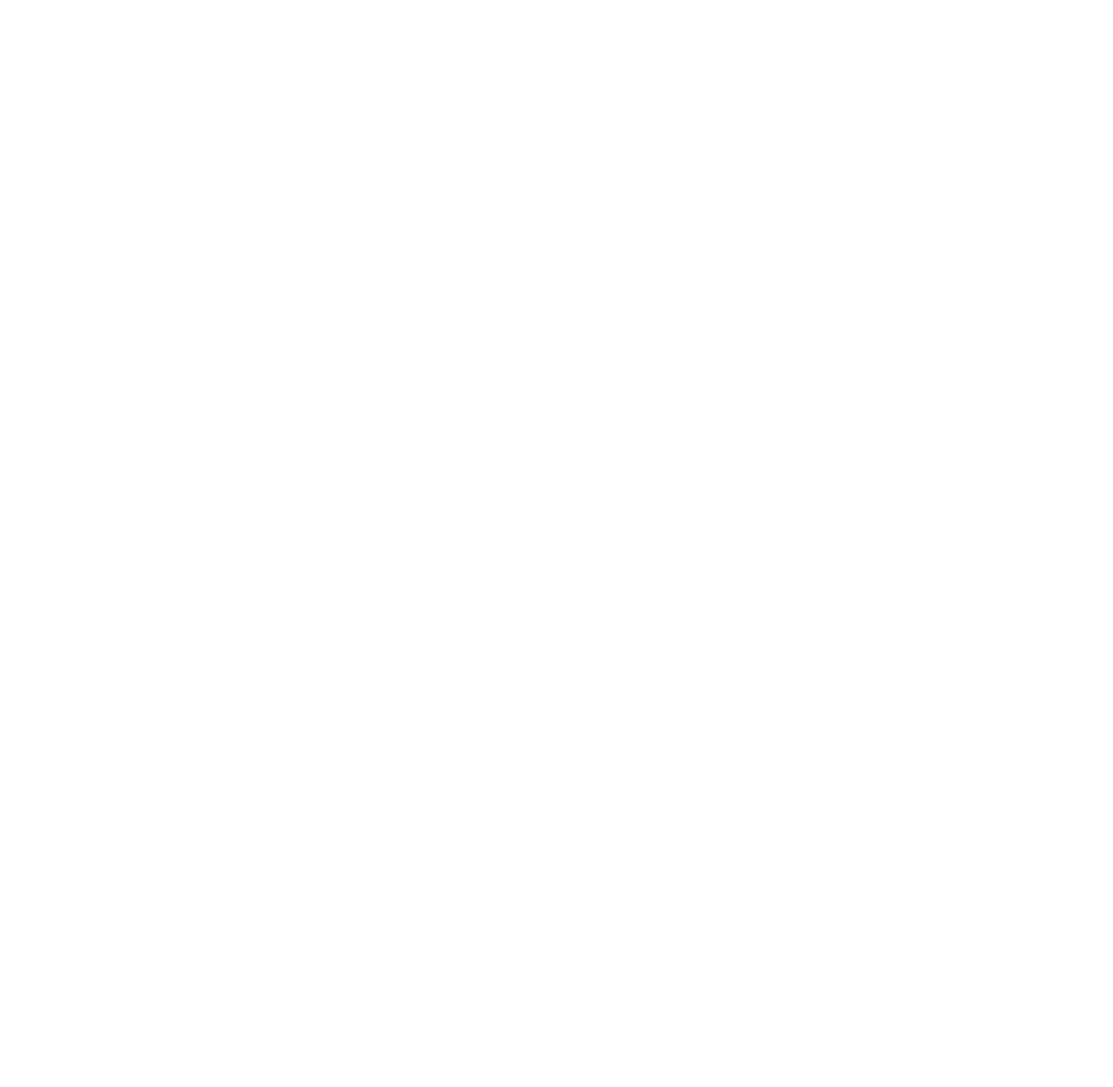
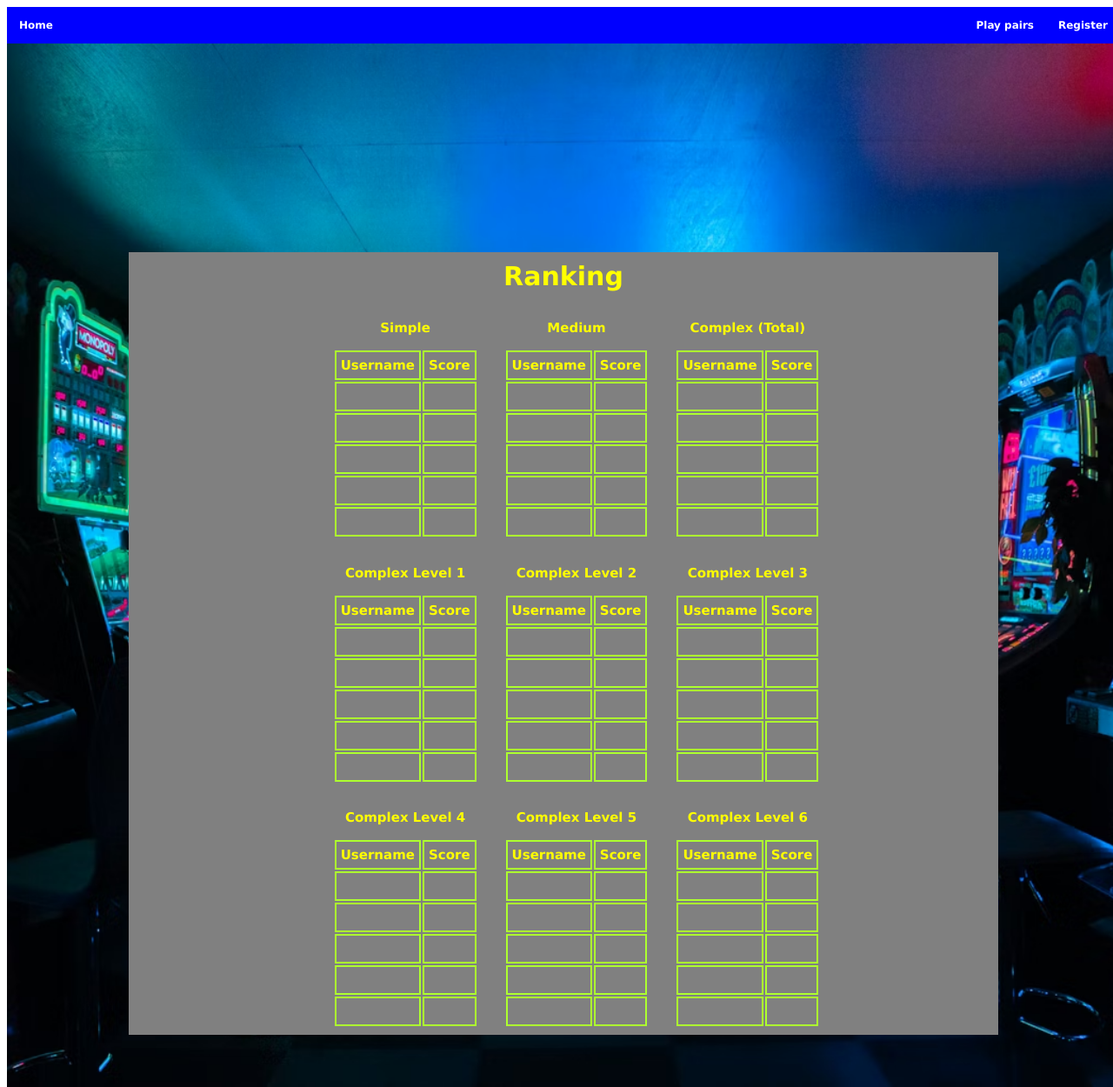
Before and after one commit to mitomorikawa/WebDev_ca2, a PHP site: page /leaderboard.php in a window 1280 px wide. Before the commit the page is empty. Shown: the whole page at 87% size. Before the commit the page ends 800 px from the top, so only its background shows below. Run offline with PHP 8.4, Linux system fonts and the light colour scheme; lists and menus that the app fills with data are empty.

Commit message:
Create ranking tables

```diff
--- a/index.php
+++ b/index.php
@@ -32,9 +32,6 @@ session_start();
             <?php endif; ?>
         </div>
     </div>
-    <div id="main">
-
-    </div>
 
     <div id="main" class="form">
         <?php if (isset($_SESSION["username"])): ?>
--- a/leaderboard.php
+++ b/leaderboard.php
@@ -0,0 +1,330 @@
+<?php
+session_start();
+?>
+
+<!DOCTYPE html>
+<html>
+<head>
+    <title>leaderboard</title>
+    <link rel="stylesheet" type="text/css" href="style.css">
+</head>
+<body>
+    <div class="navbar">
+        <a href="index.php" name="home">Home</a>
+        <?php
+            if (isset($_SESSION["photo"])){
+                if (sizeof($_SESSION["photo"])==1){
+                    echo "<img src=" . $_SESSION["photo"][0] . ">";
+                } else if (sizeof($_SESSION["photo"])==3){
+                    echo "<img src=" . $_SESSION["photo"][0] . ">";
+                    echo "<img src=" . $_SESSION["photo"][1] . ">";
+                    echo "<img src=" . $_SESSION["photo"][2] . ">";
+                }
+            }
+        ?>
+        <div class="navbar_right">
+            <a href="pairs.php" name="memory">Play pairs</a>
+            <?php if (isset($_SESSION["username"])): ?>
+                <a href="leaderboard.php" name="leaderboard">Leaderboard</a>
+            <?php else: ?>
+                <a href="register.php" name="register">Register</a>
+            <?php endif; ?>
+        </div>
+    </div>
+    <div id="main">
+        <?php
+            $filename = "results.json";
+            $current_data=file_get_contents($filename);
+            if (file_exists($filename)) {
+                $data = json_decode(file_get_contents($filename), true) ?? [
+                    "simple" => [],
+                    "medium" => [],
+                    "complex" => [
+                        "1"=>[], "2"=>[], "3"=>[], "4"=>[], "5"=>[], "6"=>[]
+                    ]
+                ];
+            } else {
+                $data = [
+                    "simple" => [],
+                    "medium" => [],
+                    "complex" => [
+                        "1"=>[], "2"=>[], "3"=>[], "4"=>[], "5"=>[], "6"=>[]
+                    ]
+                ];
+            }
+
+        ?>
+
+        <div class="score_board">
+            <h3> Ranking </h3>
+            <div class="ranking">
+                <div class="ranking_table" id="simple_ranking">
+                    <p>Simple </p>
+                    <table>
+                        <tr>
+                            <th>Username</th>
+                            <th>Score</th>
+                        </tr>
+                        <tr>
+                            <td></td>
+                            <td></td>
+                        </tr>
+                        <tr>
+                            <td></td>
+                            <td></td>
+                        </tr>
+                        <tr>
+                            <td></td>
+                            <td></td>
+                        </tr>
+                        <tr>
+                            <td></td>
+                            <td></td>
+                        </tr>
+                        <tr>
+                            <td></td>
+                            <td></td>
+                        </tr>
+                    </table>
+                </div>
+                <div class="ranking_table" id="medium_ranking">
+                    <p>Medium </p>
+                    <table>
+                        <tr>
+                            <th>Username</th>
+                            <th>Score</th>
+                        </tr>
+                        <tr>
+                            <td></td>
+                            <td></td>
+                        </tr>
+                        <tr>
+                            <td></td>
+                            <td></td>
+                        </tr>
+                        <tr>
+                            <td></td>
+                            <td></td>
+                        </tr>
+                        <tr>
+                            <td></td>
+                            <td></td>
+                        </tr>
+                        <tr>
+                            <td></td>
+                            <td></td>
+                        </tr>
+                    </table>
+                </div>
+                <div class="ranking_table" id="complex_ranking">
+                    <p>Complex (Total) </p>
+                    <table>
+                        <tr>
+                            <th>Username</th>
+                            <th>Score</th>
+                        </tr>
+                        <tr>
+                            <td></td>
+                            <td></td>
+                        </tr>
+                        <tr>
+                            <td></td>
+                            <td></td>
+                        </tr>
+                        <tr>
+                            <td></td>
+                            <td></td>
+                        </tr>
+                        <tr>
+                            <td></td>
+                            <td></td>
+                        </tr>
+                        <tr>
+                            <td></td>
+                            <td></td>
+                        </tr>
+                    </table>
+                </div>
+            </div>
+            <div class="ranking">
+                <div class="ranking_table" id="complex1_ranking">
+                    <p>Complex Level 1 </p>
+                    <table>
+                        <tr>
+                            <th>Username</th>
+                            <th>Score</th>
+                        </tr>
+                        <tr>
+                            <td></td>
+                            <td></td>
+                        </tr>
+                        <tr>
+                            <td></td>
+                            <td></td>
+                        </tr>
+                        <tr>
+                            <td></td>
+                            <td></td>
+                        </tr>
+                        <tr>
+                            <td></td>
+                            <td></td>
+                        </tr>
+                        <tr>
+                            <td></td>
+                            <td></td>
+                        </tr>
+                    </table>
+                </div>
+                <div class="ranking_table" id="complex2_ranking">
+                    <p>Complex Level 2</p>
+                    <table>
+                        <tr>
+                            <th>Username</th>
+                            <th>Score</th>
+                        </tr>
+                        <tr>
+                            <td></td>
+                            <td></td>
+                        </tr>
+                        <tr>
+                            <td></td>
+                            <td></td>
+                        </tr>
+                        <tr>
+                            <td></td>
+                            <td></td>
+                        </tr>
+                        <tr>
+                            <td></td>
+                            <td></td>
+                        </tr>
+                        <tr>
+                            <td></td>
+                            <td></td>
+                        </tr>
+                    </table>
+                </div>
+                <div class="ranking_table"  id="complex3_ranking">                    <p>Complex Level 3</p>
+                    <table>
+                        <tr>
+                            <th>Username</th>
+                            <th>Score</th>
+                        </tr>
+                        <tr>
+                            <td></td>
+                            <td></td>
+                        </tr>
+                        <tr>
+                            <td></td>
+                            <td></td>
+                        </tr>
+                        <tr>
+                            <td></td>
+                            <td></td>
+                        </tr>
+                        <tr>
+                            <td></td>
+                            <td></td>
+                        </tr>
+                        <tr>
+                            <td></td>
+                            <td></td>
+                        </tr>
+                    </table>
+                </div>
+            </div>
+
+            <div class="ranking">
+                <div class="ranking_table"  id="complex4_ranking">
+                    <p>Complex Level 4 </p>
+                    <table>
+                        <tr>
+                            <th>Username</th>
+                            <th>Score</th>
+                        </tr>
+                        <tr>
+                            <td></td>
+                            <td></td>
+                        </tr>
+                        <tr>
+                            <td></td>
+                            <td></td>
+                        </tr>
+                        <tr>
+                            <td></td>
+                            <td></td>
+                        </tr>
+                        <tr>
+                            <td></td>
+                            <td></td>
+                        </tr>
+                        <tr>
+                            <td></td>
+                            <td></td>
+                        </tr>
+                    </table>
+                </div>
+
+                <div class="ranking_table" id="complex5_ranking">
+                    <p>Complex Level 5</p>
+                    <table>
+                        <tr>
+                            <th>Username</th>
+                            <th>Score</th>
+                        </tr>
+                        <tr>
+                            <td></td>
+                            <td></td>
+                        </tr>
+                        <tr>
+                            <td></td>
+                            <td></td>
+                        </tr>
+                        <tr>
+                            <td></td>
+                            <td></td>
+                        </tr>
+                        <tr>
+                            <td></td>
+                            <td></td>
+                        </tr>
+                        <tr>
+                            <td></td>
+                            <td></td>
+                        </tr>
+                    </table>
+                </div>
+                <div class="ranking_table" id="complex6_ranking">
+                    <p>Complex Level 6</p>
+                    <table>
+                        <tr>
+                            <th>Username</th>
+                            <th>Score</th>
+                        </tr>
+                        <tr>
+                            <td></td>
+                            <td></td>
+                        </tr>
+                        <tr>
+                            <td></td>
+                            <td></td>
+                        </tr>
+                        <tr>
+                            <td></td>
+                            <td></td>
+                        </tr>
+                        <tr>
+                            <td></td>
+                            <td></td>
+                        </tr>
+                        <tr>
+                            <td></td>
+                            <td></td>
+                        </tr>
+                    </table>
+                </div>
+            </div>
+        </div>
+    </div>
+</html>
--- a/style.css
+++ b/style.css
@@ -375,3 +402,57 @@ input[type=text] {
     transform: translate(-50%, -50%);
     width: 100%;
 }
+
+.score_board {
+    display: flex;
+    align-items: center;
+    justify-content: center;
+    flex-direction: column;
+    position: absolute;
+    top: 20%;
+    left: 50%;
+    transform: translateX(-50%);
+    width: min(80%, 1000px);
+    height: min(80%, 900px);
+    background-color: gray;
+}
+
+.score_board h3 {
+    font: 30px Verdana;
+    color: yellow;
+    font-weight: bold;
+    margin: 10px;
+}
+
+.ranking {
+    display: flex;
+    align-items: center;
+    justify-content: center;
+    width: 80%;
+    height: 40%;
+}
+
+.ranking_table {
+    display: flex;
+    align-items: center;
+    justify-content: center;
+    flex-direction: column;
+    font: 15px Verdana;
+    color: yellow;
+    border-collapse: collapse;
+    width: auto;
+    margin-left: 30px;
+}
+
+.ranking_table p {
+    font: 15px Verdana;
+    font-weight: bold;
+}
+
+.ranking_table th,
+.ranking_table td {
+    border: 2px solid greenyellow;
+    padding: 5px;
+    height: 20px;
+    text-align: center;
+}
```
Also changed, not shown: other parts of style.css (+29 -2 lines), pairs.php (+108 -6 lines), results.json (added, +56 -0 lines), script.js (+21 -2 lines).
